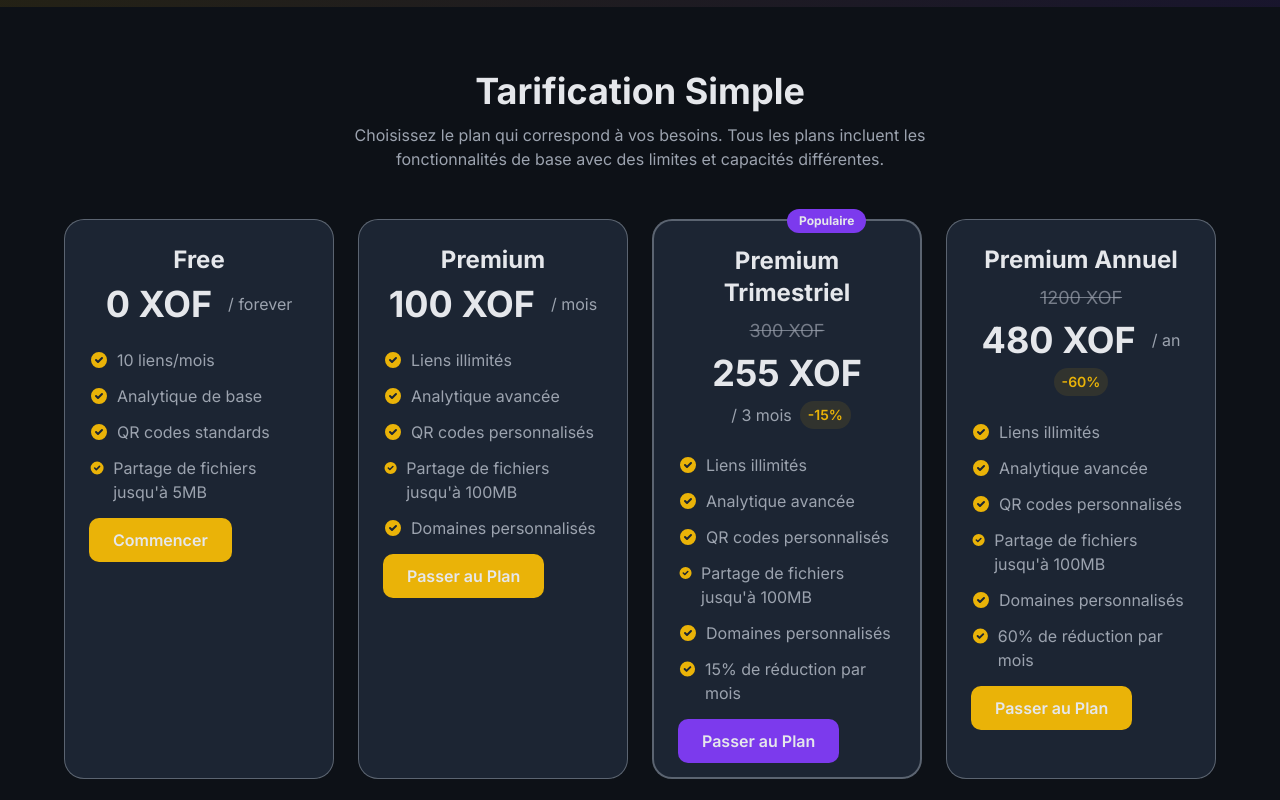
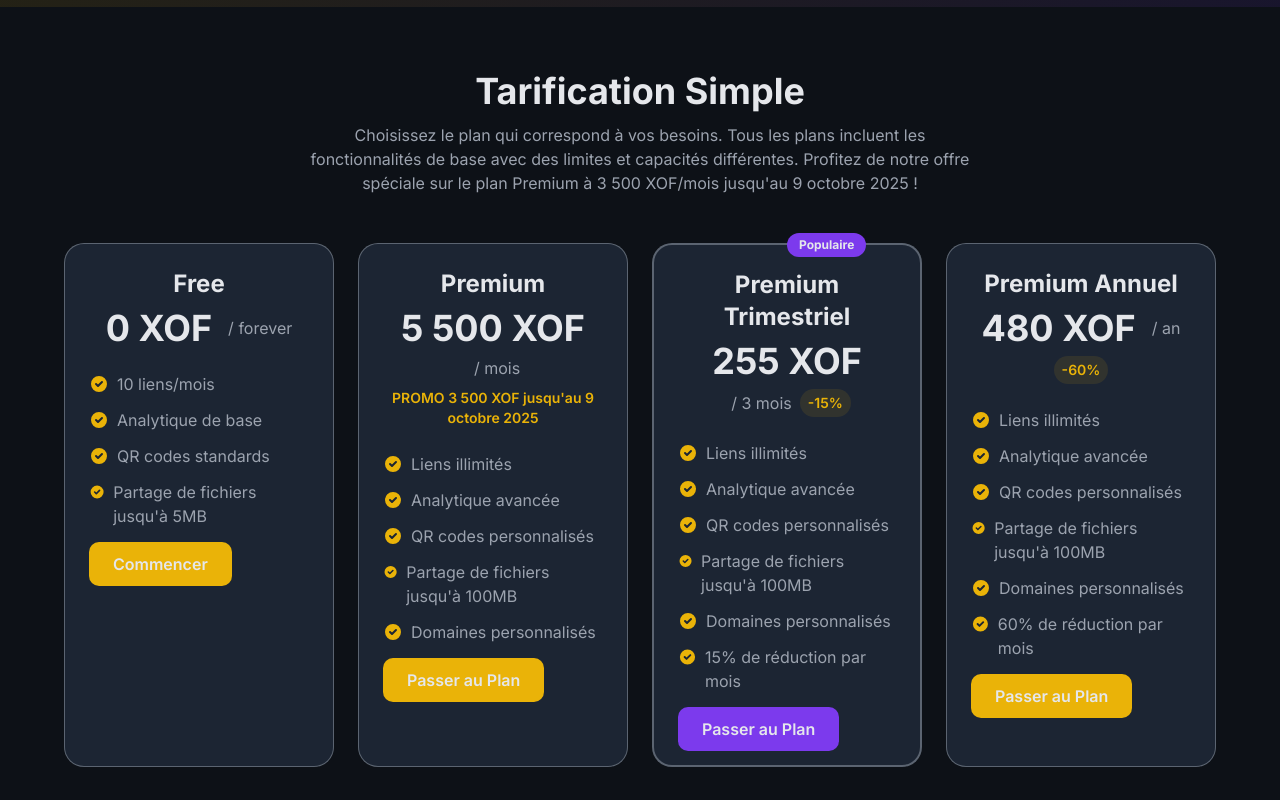
Before and after one commit to ezeckielknh/blinkoo, a React (Vite) app: page / in a window 1280 px wide. Shown: the part 2080-2880 px from the top of the page. Built offline with nearby package versions, Linux system fonts and the light colour scheme.

Commit message:
update pricing_page with promo

```diff
--- a/src/components/PricingSection.tsx
+++ b/src/components/PricingSection.tsx
@@ -22,8 +22,12 @@ const PricingSection = () => {
     },
     {
       name: "Premium",
-      price: "100 XOF",
+      price: "5 500 XOF",
       period: "/ mois",
+      promotion: {
+        promoPrice: "3 500 XOF",
+        endDate: "9 octobre 2025",
+      },
       features: [
         "Liens illimités",
         "Analytique avancée",
@@ -38,7 +42,7 @@ const PricingSection = () => {
     {
       name: "Premium Trimestriel",
       price: "255 XOF",
-      originalPrice: "300 XOF", // 100 XOF/mois * 3 = 300 XOF, réduit à 255 XOF (15% de réduction)
+      originalPrice: "300 XOF",
       discount: "15%",
       period: "/ 3 mois",
       features: [
@@ -56,7 +60,7 @@ const PricingSection = () => {
     {
       name: "Premium Annuel",
       price: "480 XOF",
-      originalPrice: "1200 XOF", // 100 XOF/mois * 12 = 1200 XOF, réduit à 480 XOF (60% de réduction)
+      originalPrice: "1200 XOF",
       discount: "60%",
       period: "/ an",
       features: [
@@ -162,7 +166,8 @@ const PricingSection = () => {
         >
           Choisissez le plan qui correspond à vos besoins. Tous les plans
           incluent les fonctionnalités de base avec des limites et capacités
-          différentes.
+          différentes. Profitez de notre offre spéciale sur le plan Premium à
+          3 500 XOF/mois jusqu'au 9 octobre 2025 !
         </motion.p>
         <div className="grid grid-cols-1 sm:grid-cols-2 lg:grid-cols-4 gap-6 max-w-6xl mx-auto">
           {plans.map((plan, index) => (
@@ -206,17 +211,6 @@ const PricingSection = () => {
                   {plan.name}
                 </h3>
                 <div className="flex items-center justify-center flex-wrap gap-2">
-                  {plan.originalPrice && (
-                    <span
-                      className={`text-lg line-through ${
-                        theme === "dark"
-                          ? "text-dark-text-secondary/70"
-                          : "text-light-text-secondary/70"
-                      } font-sans`}
-                    >
-                      {plan.originalPrice}
-                    </span>
-                  )}
                   <span
                     className={`text-3xl md:text-4xl font-bold ${
                       theme === "dark"
@@ -249,6 +243,17 @@ const PricingSection = () => {
                     </span>
                   )}
                 </div>
+                {plan.promotion && (
+                  <span
+                    className={`text-sm font-semibold mt-2 block ${
+                      theme === "dark"
+                        ? "text-dark-primary"
+                        : "text-light-primary"
+                      } font-sans`}
+                  >
+                    PROMO {plan.promotion.promoPrice} jusqu'au {plan.promotion.endDate}
+                  </span>
+                )}
               </div>
               <ul className="space-y-3 mb-6">
                 {plan.features.map((feature, featureIndex) => (
```
